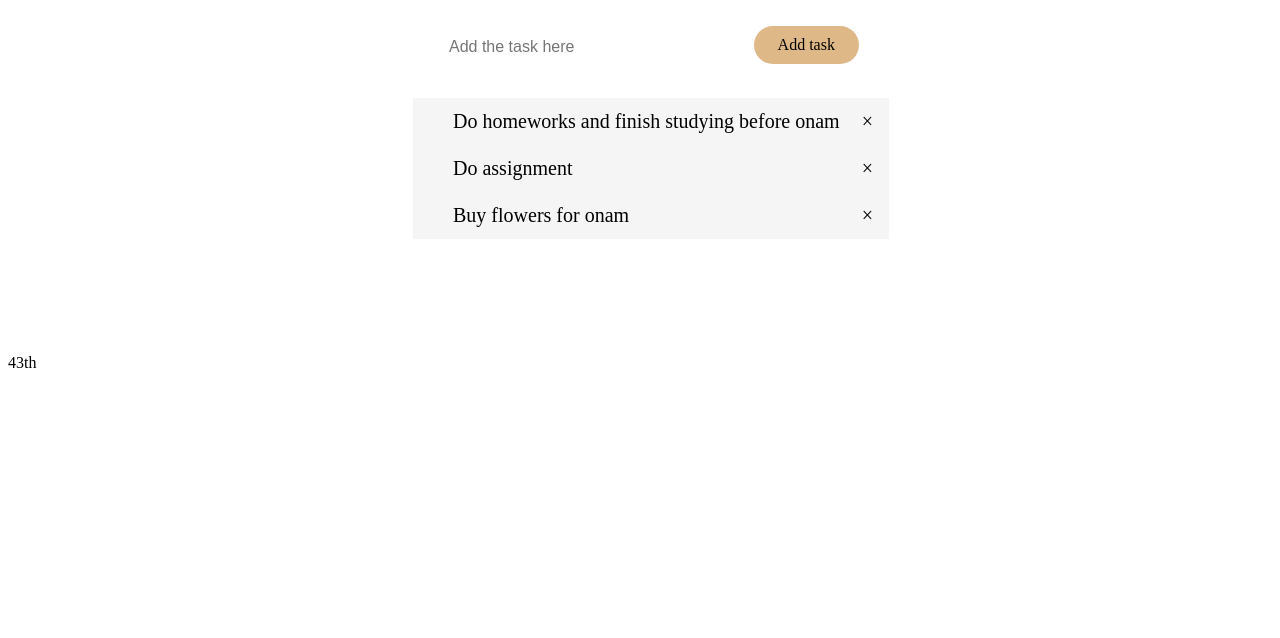
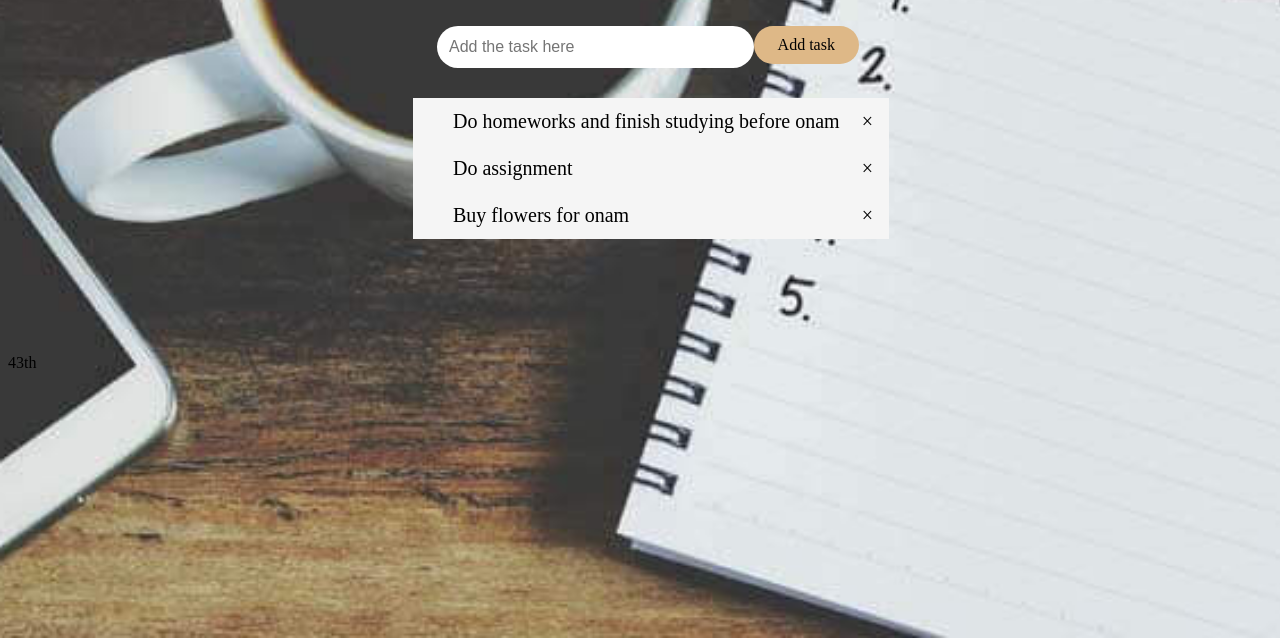
Before and after one commit to anakhams/listoa.github.io, a plain HTML site: page index.html in a window 1280 px wide. Shown: the part 270-908 px from the top of the page. Drawn offline with Linux system fonts and the light colour scheme.

Commit message:
Update app.css

```diff
--- a/app.css
+++ b/app.css
@@ -4,7 +4,7 @@
 body {
   width: 100%;
   height: 100vh;
-  background-image: url(images/image1.jpg);
+  background-image: url(image1.jpg);
   background-size: cover;
   background-position: center;
 }
```
